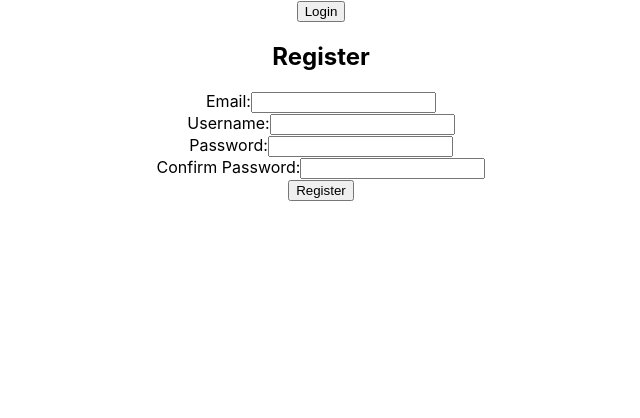
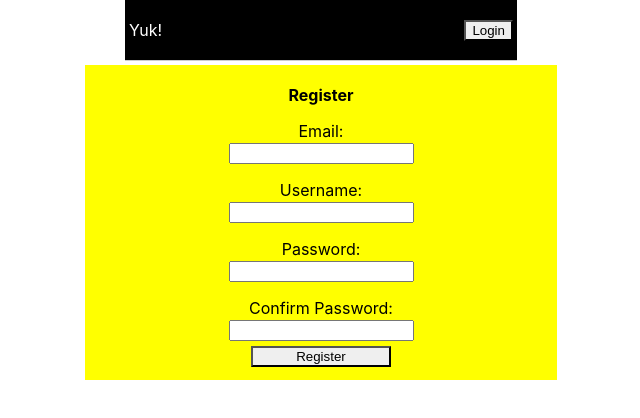
Before and after one commit to yoelwildanto/latian11-kelompok, a React (Create React App) app: page /register in a window 1280 px wide. Shown: the top 418 px of the page, without its empty margins (319-959 px from the left). Built offline with nearby package versions, Linux system fonts and the light colour scheme.

Commit message:
styling 1

```diff
--- a/package.json
+++ b/package.json
@@ -3,11 +3,15 @@
   "version": "0.1.0",
   "private": true,
   "dependencies": {
+    "@chakra-ui/react": "^2.8.1",
+    "@emotion/react": "^11.11.1",
+    "@emotion/styled": "^11.11.0",
     "@testing-library/jest-dom": "^5.17.0",
     "@testing-library/react": "^13.4.0",
     "@testing-library/user-event": "^13.5.0",
     "axios": "^1.5.1",
     "formik": "^2.4.5",
+    "framer-motion": "^10.16.4",
     "json-server": "^0.17.4",
     "react": "^18.2.0",
     "react-dom": "^18.2.0",
--- a/src/components/login.js
+++ b/src/components/login.js
@@ -3,6 +3,7 @@
 import * as Yup from "yup";
 import axios from "axios";
 import { useNavigate } from "react-router-dom";
+import { Box, Button, Flex, Text } from "@chakra-ui/react";
 
 const validationSchema = Yup.object({
   usernameOrEmail: Yup.string().required("Username or Email is required"),
@@ -13,7 +14,14 @@
   const navigate = useNavigate();
 
   const handleSubmit = (values, { resetForm }) => {
-    axios.get("http://localhost:3001/users", { params: { usernameOrEmail: values.usernameOrEmail, password: values.password } }).then((response) => {
+    axios
+      .get("http://localhost:3001/users", {
+        params: {
+          usernameOrEmail: values.usernameOrEmail,
+          password: values.password,
+        },
+      })
+      .then((response) => {
         if (response.data.length === 1) {
           resetForm();
           navigate("/timeline");
@@ -24,29 +32,66 @@
   };
 
   const handleToGoRegister = () => {
-    navigate('/register');
+    navigate("/register");
   };
 
   return (
-    <div>
-      <button onClick={handleToGoRegister}>register</button>
-      <h2>Login</h2>
-      <Formik initialValues={{ usernameOrEmail: "", password: "" }} validationSchema={validationSchema} onSubmit={handleSubmit}>
+    <Flex
+      direction="column"
+      align="center"
+      justify="flex-start"
+      minHeight="100vh"
+    >
+      <Flex
+        width="30%"
+        p="4"
+        justify="space-between"
+        align="center"
+        borderBottom="1px solid #ccc"
+        mb="4"
+        bgColor={'Black'}
+        color={"White"}
+      >
+        <Text fontSize="xl">Yuk!</Text>
+        <Button colorScheme="teal" variant="outline" onClick={handleToGoRegister}>
+          Register
+        </Button>
+      </Flex>
+      <Box width="100%" maxW="463px" p="4" textAlign="center" bgColor={"Yellow"}>
+  <Text fontSize="2xl" fontWeight="bold" mb="4">
+    Login
+  </Text>
+  <Formik
+    initialValues={{ usernameOrEmail: "", password: "" }}
+    validationSchema={validationSchema}
+    onSubmit={handleSubmit}
+  >
     <Form>
     <div>
-            <label>Username or Email:</label>
-            <Field type="text" name="usernameOrEmail" />
-            <ErrorMessage name="usernameOrEmail" component="div" className="error" />
+        <Text mb={1}>Username or Email:</Text>
+        <Field type="text" name="usernameOrEmail"  />
+        <ErrorMessage
+          name="usernameOrEmail"
+          component="div"
+          className="error"
+        />
       </div>
       <div>
-            <label>Password:</label>
-            <Field type="password" name="password" />
-            <ErrorMessage name="password" component="div" className="error" />
+        <Text mb={1}>Password:</Text>
+        <Field type="password" name="password"  />
+        <ErrorMessage
+          name="password"
+          component="div"
+          className="error"
+        />
       </div>
-          <button type="submit">Login</button>
+      <Button type="submit" colorScheme="teal" mb = "9" mt="4" width="30%">
+        Login
+      </Button>
     </Form>
   </Formik>
-    </div>
+</Box>
+</Flex>
   );
 }
 
--- a/src/components/register.js
+++ b/src/components/register.js
@@ -4,6 +4,7 @@
 import * as Yup from "yup";
 import axios from "axios";
 import { useNavigate } from "react-router-dom";
+import { Box, Button, Flex, Text, Input } from "@chakra-ui/react";
 
 const validationSchema = Yup.object({
   email: Yup.string().email("Invalid email address").required("Email is required"),
@@ -28,35 +29,72 @@
   };
 
   return (
-    <div>
-      <button onClick={handleToGoLogin}>Login</button>
-      <h2>Register</h2>
-      <Formik initialValues={{ email: "", username: "", password: "", confirmPassword: "" }} validationSchema={validationSchema} onSubmit={handleSubmit}>
+    <Flex
+    direction="column"
+    align="center"
+    justify="flex-start" // Center vertically
+    minHeight="100vh"
+  >
+    <Flex
+      width="30%"
+      p="4"
+      justify="space-between"
+      align="center"
+      borderBottom="1px solid #ccc"
+      mb="4"
+      bgColor={'black'}
+      color={"white"}
+    >
+      <Text fontSize="xl">Yuk!</Text>
+      <Button colorScheme="teal" variant="outline" onClick={handleToGoLogin}>
+        Login
+      </Button>
+    </Flex>
+    <Box width="100%" maxW="464px" p="4" textAlign="center" bgColor={"yellow"}>
+      <Text fontSize="2xl" fontWeight="bold" mb="4">
+        Register
+      </Text>
+      <Formik
+        initialValues={{ email: "", username: "", password: "", confirmPassword: "" }}
+        validationSchema={validationSchema}
+        onSubmit={handleSubmit}
+      >
         <Form>
           <div>
-            <label>Email:</label>
-            <Field type="text" name="email" />
+            <Text fontSize="lg" mb="1">
+              Email:
+            </Text>
+            <Field type="text" name="email" as={Input} />
             <ErrorMessage name="email" component="div" className="error" />
           </div>
           <div>
-            <label>Username:</label>
-            <Field type="text" name="username" />
+            <Text fontSize="lg" mb="1">
+              Username:
+            </Text>
+            <Field type="text" name="username" as={Input} />
             <ErrorMessage name="username" component="div" className="error" />
           </div>
           <div>
-            <label>Password:</label>
-            <Field type="password" name="password" />
+            <Text fontSize="lg" mb="1">
+              Password:
+            </Text>
+            <Field type="password" name="password" as={Input} />
             <ErrorMessage name="password" component="div" className="error" />
           </div>
           <div>
-            <label>Confirm Password:</label>
-            <Field type="password" name="confirmPassword" />
+            <Text fontSize="lg" mb="1">
+              Confirm Password:
+            </Text>
+            <Field type="password" name="confirmPassword" as={Input} />
             <ErrorMessage name="confirmPassword" component="div" className="error" />
           </div>
-          <button type="submit">Register</button>
+          <Button type="submit" colorScheme="green" mb ="9" mt="5" width="30%">
+            Register
+          </Button>
         </Form>
       </Formik>
-    </div>
+    </Box>
+  </Flex>
   );
 }
 
```
Also changed, not shown: 1 other file (tests, documents, lock files or other folders). Lines whose indentation alone changed are shown as unchanged.
